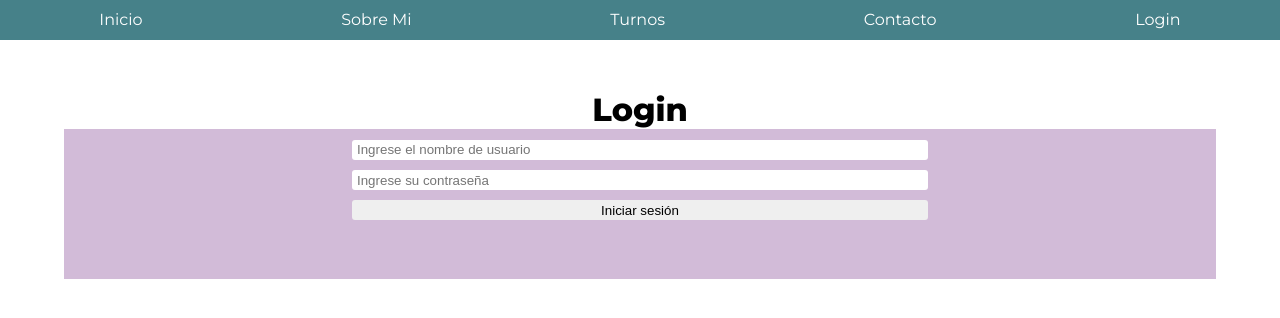
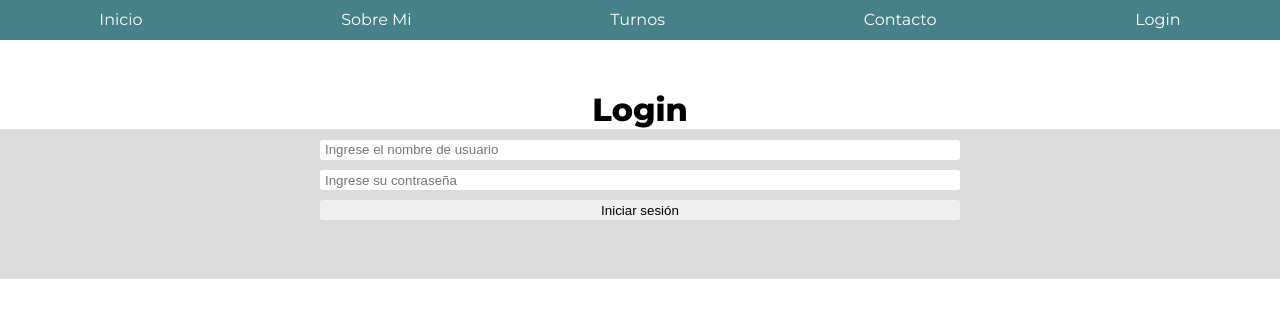
Before and after one commit to Huggodev/CbWebProjectFrontEnd, a React (Vite) app in the folder FrontEnd/: page /Login in a window 1280 px wide. Shown: the top 318 px of the page. Built offline with nearby package versions, Linux system fonts and the light colour scheme.

Commit message:
color Login

```diff
--- a/FrontEnd/src/components/LoginForm/LoginForm.jsx
+++ b/FrontEnd/src/components/LoginForm/LoginForm.jsx
@@ -74,6 +74,7 @@ const LoginForm = () => {
         <button type="submit" className={LoginFormStyles.buttonSingIn}>Iniciar sesión</button>
       </Form>
     </Formik>
+
   );
 };
 
--- a/FrontEnd/src/pages/Login/Login.module.css
+++ b/FrontEnd/src/pages/Login/Login.module.css
@@ -1,7 +1,6 @@
 .containerLoginForm {
     background-color: #ffffff;
     height: 600px;
-
     text-align: center;
 }
 
@@ -13,9 +12,9 @@
 }
 
 .formLogin {
-
     margin: auto;
-    background-color: #D2bbd8;
-    width: 90%;
+    background-color: #dcdcdc;
+    width: 100%;
     height: 25%;
+    padding: 0px;
 }
--- a/FrontEnd/src/routes/Admin.jsx
+++ b/FrontEnd/src/routes/Admin.jsx
@@ -6,7 +6,7 @@ const Admin = () => {
     return (
         <>
             <div className='panelAdministracion'>
-                <h2 className='titulo'>Panel de administración</h2>
+                <h1 className='titulo'>Panel de administración</h1>
                 <div className='acciones'>
                     <div className='columna'>
                         <Link to={'/admin/agregarImagen'}>
```
